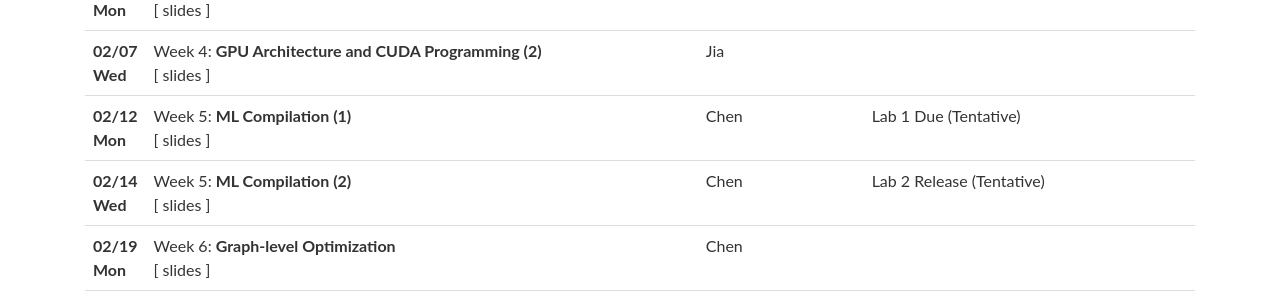
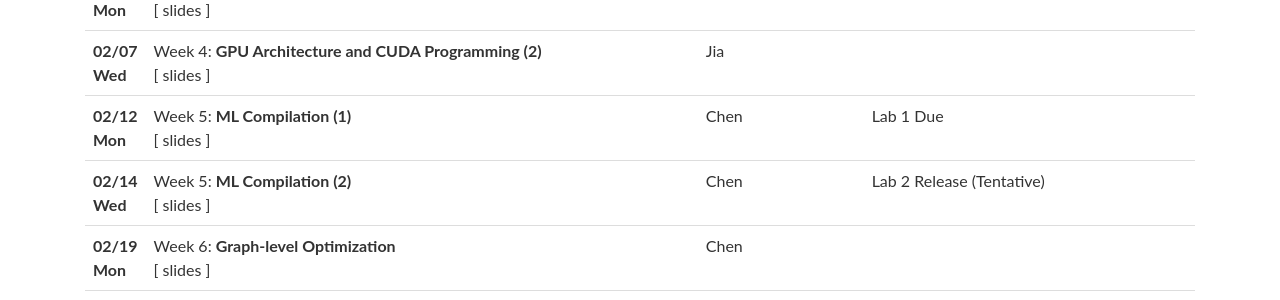
Before and after one commit to mlsyscourse/mlsyscourse.github.io, a Jekyll site: the page built from schedule.md, in a window 1280 px wide. Shown: the part 628-928 px from the top of the page. Built offline with Jekyll 4.4.1, drawn with Linux system fonts in a browser that asks for light colours.

Commit message:
Remove "tentative" for lab 1 due date

```diff
--- a/_data/lectures.yml
+++ b/_data/lectures.yml
@@ -68,7 +68,7 @@
   slides:
   notes:
   readings:
-  logistics: Lab 1 Due (Tentative)
+  logistics: Lab 1 Due
 
 - date: 02/14 Wed
   lecturer: Chen
```
